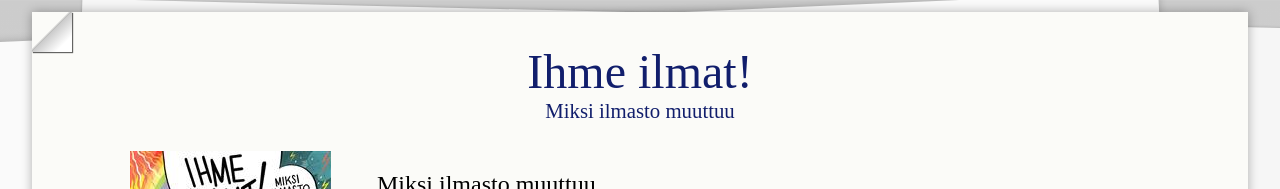
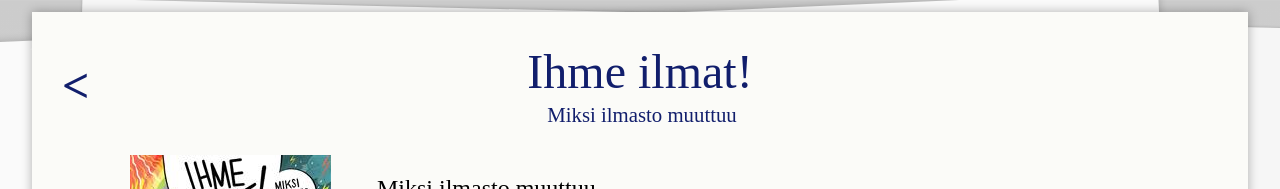
Before and after one commit to ramert/lauraertimo, a Vue app: page /ihmeIlmat in a window 1280 px wide. Shown: the top 189 px of the page. Built offline with nearby package versions, Linux system fonts and the light colour scheme; a web font is replaced by a local one.

Commit message:
Fix page animation transition, and action

```diff
--- a/src/App.vue
+++ b/src/App.vue
@@ -141,24 +141,13 @@ export default {
   grid-area: footer;
 }
 
-
-.re-fade-leave-active {
+.re-fade-leave-active, .re-fade-enter-active {
   transition-duration: 0.2s;
   transition-property: opacity;
   transition-timing-function: ease;
-  transition-delay: 0.10s;
 }
 
-.re-fade-enter-active {
-  transition-property: opacity;
-  transition-duration: 0.1s;
-}
-
-.re-fade-enter {
-  opacity: 0;
-}
-
-.re-fade-leave-active {
+.re-fade-enter, .re-fade-leave-active {
   opacity: 0;
 }
 
--- a/src/components/Header.vue
+++ b/src/components/Header.vue
@@ -1,9 +1,10 @@
 <template>
   <header class="header" :class="{'hide': isRoot}">
-    <nav class="main-nav">
-        <h1>{{pageTitle}}</h1>
+    <nav class="main-nav title">
+        <h1 >{{pageTitle}}</h1>
         <h3 v-if="pageSubTitle">{{pageSubTitle}}</h3>
     </nav>
+    <button class="back" tabIndex="0" @click="$router.go(-1)">&lt;</button>
   </header>
 </template>
 
@@ -36,25 +37,11 @@ export default {
 <style lang="scss" scoped>
   .header {
     width: 100%;
+    color: var(--color-blue);
+    position: relative;
   }
 
   .title {
-    display: flex;
-    flex-direction: row;
-    align-items: center;
-    color: var(--color-blue);
-  }
-
-  .title h3 {
-    margin-left: var(--spacing-unit);
-    margin-top: var(--spacing-unit);
-  }
-
-  h1 {
-    margin: 0;
-  }
-
-  .main-nav {
     position: relative;
     display: flex;
     flex-direction: column;
@@ -62,6 +49,40 @@ export default {
     color: var(--color-blue);
     align-items: center;
     justify-content: center;
+
+    h1 {
+      margin: 0;
+    }
+
+    h3 {
+      margin-left: var(--spacing-unit);
+      margin-top: var(--spacing-unit);
+    }
   }
+  .back {
+    position: absolute;
+    display: flex;
+    align-items: center;
+    font-family: var(--font-family-header);
+    font-weight: 600;
+    font-size: 1.5rem;
+    top: 0px;
+    left: 0px;
+    padding: 10px;
+    height: 100%;
+    background: none;
+    color: var(--color-blue);
+    border: none;
+    cursor: pointer;
+
+    &:focus {
+      outline: none;
+    }
+
+    @media screen and (min-width: 640px) {
+      font-size: 3rem;
+      padding: 20px 30px;
+    }
+}
 
 </style>
--- a/src/components/Page.vue
+++ b/src/components/Page.vue
@@ -1,9 +1,8 @@
 <template>
     <div class="page">
-        <button class="curl-top-left" tabIndex="0" @click="$router.go(-1)"></button>
         <vHeader :routeData="routeData"></vHeader>
         <div class="content">
-        <slot/>
+          <slot/>
         </div>
         <vFooter></vFooter>
     </div>
@@ -53,53 +52,4 @@ export default {
     margin: calc( 6 * var(--spacing-unit)) 0 0;
   }
 }
-
-.curl-top-left {
-  position: absolute;
-  z-index: 1;
-  text-decoration: none;
-  font-size: 2rem;
-  top: 0;
-  left: 0;
-  transform: translateY(-50%);
-  background: none;
-  color: var(--color-blue);
-  border: none;
-  height: 50px;
-  width: 50px;
-  transform: translateZ(0);
-  box-shadow: 0 0 1px rgba(0, 0, 0, 0);
-}
-
-.curl-top-left:hover:before {
-  width: 70px;
-  height: 70px;
-}
-
-.curl-top-left:focus {
-  outline: none;
-}
-
-.curl-top-left:focus:before {
-  width: 150px;
-  height: 130px;
-}
-
-.curl-top-left:hover {
-  cursor: pointer;
-}
-
-.curl-top-left:before {
-  pointer-events: none;
-  position: absolute;
-  content: '';
-  height: 40px;
-  width: 40px;
-  top: 0;
-  left: 0;
-  background: linear-gradient(135deg, transparent 45%, #aaa 50%, #ccc 50%, #fff 80%);
-  box-shadow: 1px 1px 1px rgba(0, 0, 0, 0.6);
-  transition: 0.2s;
-}
-
 </style>
--- a/src/views/Home.vue
+++ b/src/views/Home.vue
@@ -1,5 +1,5 @@
 <template>
-    <div class="re-content-block">
+    <div class="home">
       <div class="hero">
         <h1 class="hero__text">Kirjallisia matkoja ympäröivään maailmaan ja saavuttamattomiin todellisuuksiin</h1>
         <vImage :image="Laura" isHero="true"/>
@@ -32,10 +32,7 @@ export default {
 <!-- Add "scoped" attribute to limit CSS to this component only -->
 <style lang="scss" scoped>
 .home {
-  display: flex;
-  position: relative;
-  flex-direction: column;
-  align-self: center;
+  width: 100%;
   margin: 0 auto;
 }
 
@@ -43,7 +40,7 @@ export default {
   position: relative;
   max-height: calc(100vh - 200px);
   overflow: hidden;
-  max-width: 100vw;
+  max-width: 100%;
 
 
   &__text {
```
